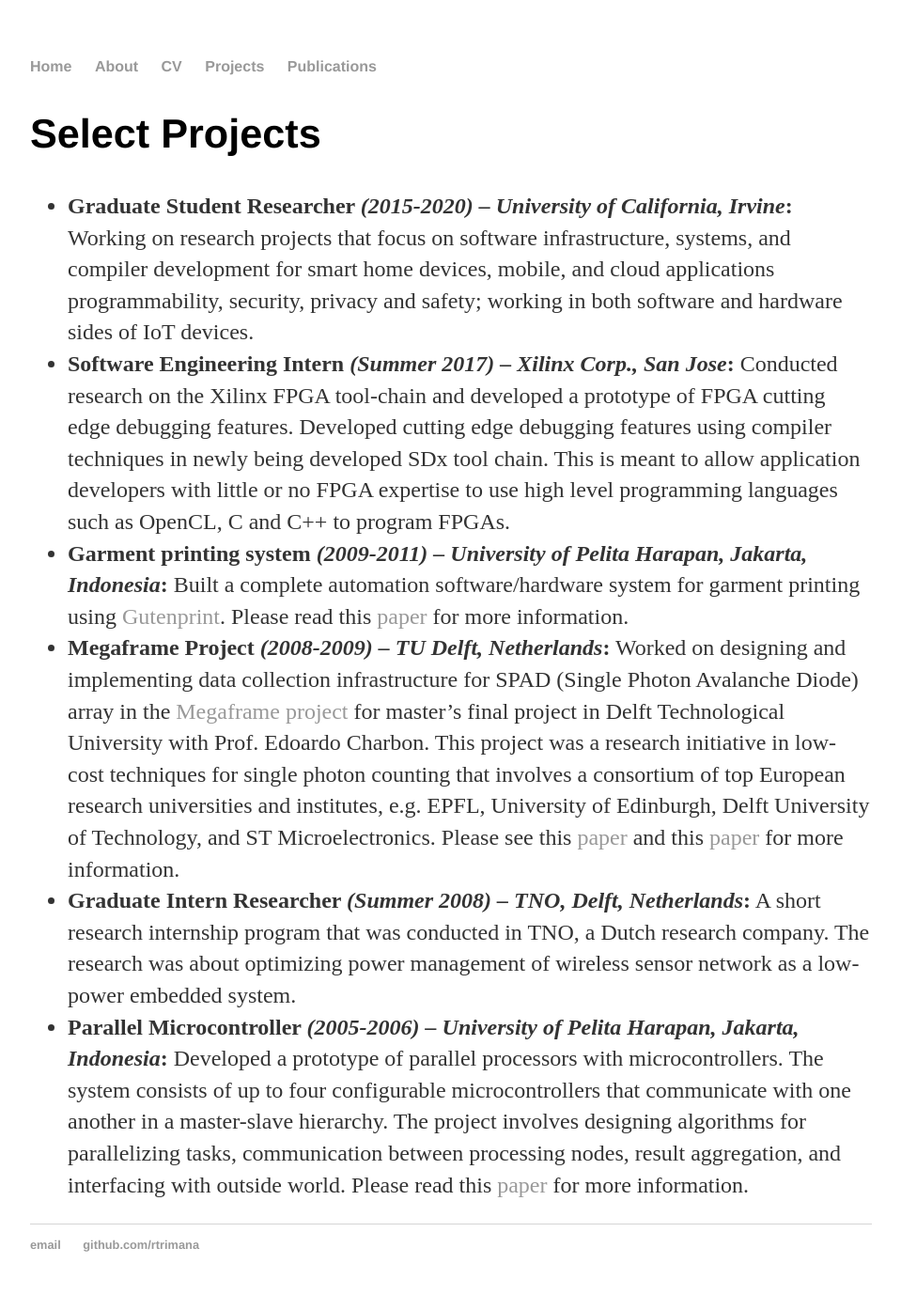
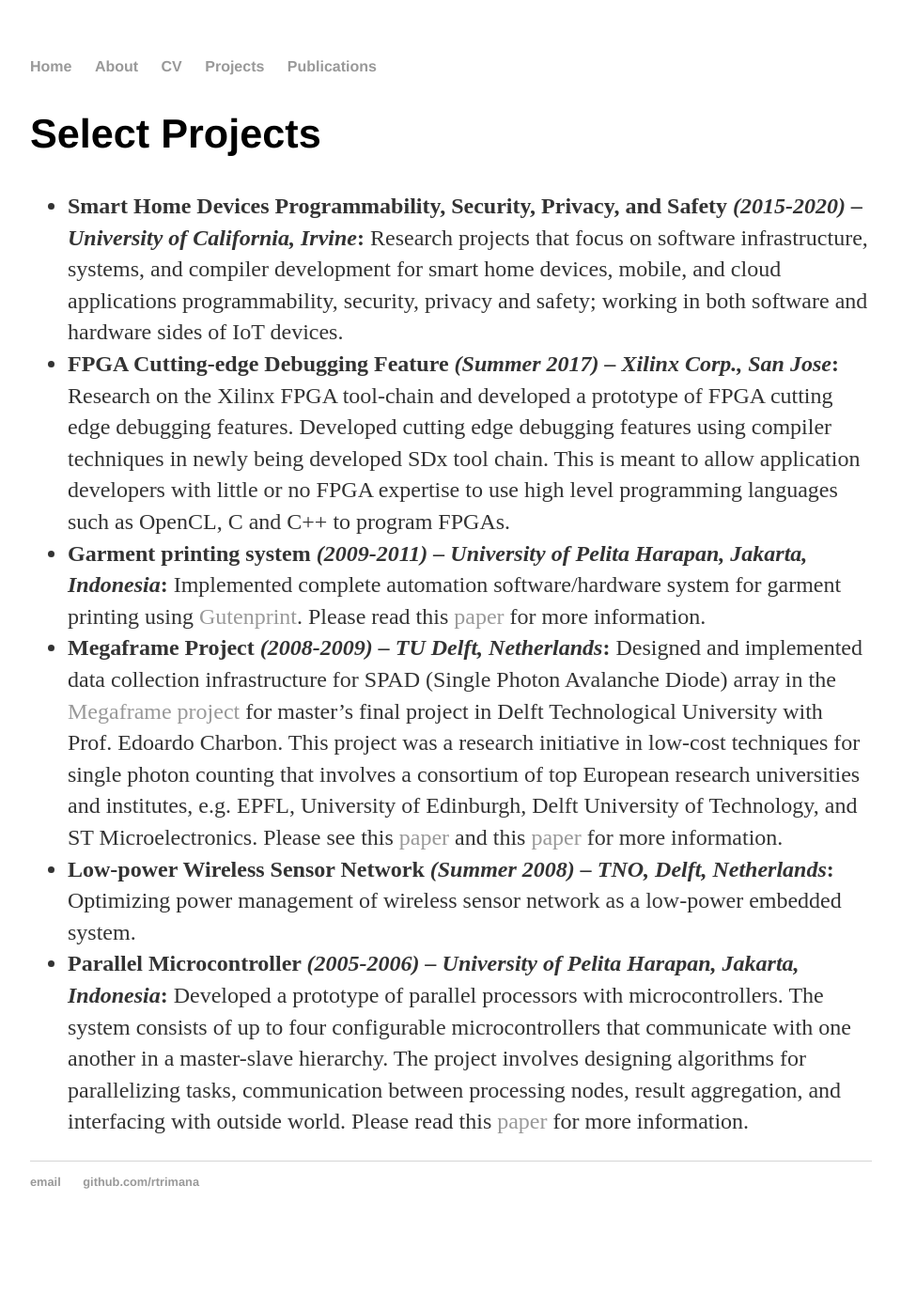
Before and after one commit to rtrimana/rahmaditrimananda.github.io, a Jekyll site: the page built from projects/index.html, in a window 1280 px wide. Shown: the whole page at 94% size, without its empty margins (160-1119 px from the left). Built offline with Jekyll 4.4.1, drawn with Linux system fonts in a browser that asks for light colours; after the commit the page ends 1327 px from its top, so only the background shows below that.

Commit message:
Update index.html

```diff
--- a/projects/index.html
+++ b/projects/index.html
@@ -5,11 +5,11 @@
 <div class="projects">
 	<h2>Select Projects</h2>
 		<ul>
-			<li><strong>Graduate Student Researcher <em>(2015-2020) – University of California, Irvine</em>:</strong> Working on research projects that focus on software infrastructure, systems, and compiler development for smart home devices, mobile, and cloud applications programmability, security, privacy and safety; working in both software and hardware sides of IoT devices.</li>
-			<li><strong>Software Engineering Intern <em>(Summer 2017) – Xilinx Corp., San Jose</em>:</strong> Conducted research on the Xilinx FPGA tool-chain and developed a prototype of FPGA cutting edge debugging features. Developed cutting edge debugging features using compiler techniques in newly being developed SDx tool chain. This is meant to allow application developers with little or no FPGA expertise to use high level programming languages such as OpenCL, C and C++ to program FPGAs.</li>
-			<li><strong>Garment printing system <em>(2009-2011) – University of Pelita Harapan, Jakarta, Indonesia</em>:</strong> Built a complete automation software/hardware system for garment printing using <a href="http://gimp-print.sourceforge.net/" target="_blank">Gutenprint</a>. Please read this <a href="http://repository.petra.ac.id/15699/1/Proceeding_Final.pdf#page=233" target="_blank">paper</a> for more information.</li>
-			<li><strong>Megaframe Project <em>(2008-2009) – TU Delft, Netherlands</em>:</strong> Worked on designing and implementing data collection infrastructure for SPAD (Single Photon Avalanche Diode) array in the <a href="http://www.megaframe.eu/" target="_blank">Megaframe project</a> for master’s final project in Delft Technological University with Prof. Edoardo Charbon. This project was a research initiative in low-cost techniques for single photon counting that involves a consortium of top European research universities and institutes, e.g. EPFL, University of Edinburgh, Delft University of Technology, and ST Microelectronics. Please see this <a href="https://ieeexplore.ieee.org/abstract/document/6176268/" target="_blank">paper</a> and this <a href="https://www.spiedigitallibrary.org/conference-proceedings-of-spie/7780/77801H/High-frame-rate-TCSPC-FLIM-using-a-novel-SPAD-based/10.1117/12.860769.full?SSO=1&tab=ArticleLink" target="_blank">paper</a> for more information.</li>
-			<li><strong>Graduate Intern Researcher <em>(Summer 2008) – TNO, Delft, Netherlands</em>:</strong> A short research internship program that was conducted in TNO, a Dutch research company. The research was about optimizing power management of wireless sensor network as a low-power embedded system.</li>
+			<li><strong>Smart Home Devices Programmability, Security, Privacy, and Safety <em>(2015-2020) – University of California, Irvine</em>:</strong> Research projects that focus on software infrastructure, systems, and compiler development for smart home devices, mobile, and cloud applications programmability, security, privacy and safety; working in both software and hardware sides of IoT devices.</li>
+			<li><strong>FPGA Cutting-edge Debugging Feature <em>(Summer 2017) – Xilinx Corp., San Jose</em>:</strong> Research on the Xilinx FPGA tool-chain and developed a prototype of FPGA cutting edge debugging features. Developed cutting edge debugging features using compiler techniques in newly being developed SDx tool chain. This is meant to allow application developers with little or no FPGA expertise to use high level programming languages such as OpenCL, C and C++ to program FPGAs.</li>
+			<li><strong>Garment printing system <em>(2009-2011) – University of Pelita Harapan, Jakarta, Indonesia</em>:</strong> Implemented complete automation software/hardware system for garment printing using <a href="http://gimp-print.sourceforge.net/" target="_blank">Gutenprint</a>. Please read this <a href="http://repository.petra.ac.id/15699/1/Proceeding_Final.pdf#page=233" target="_blank">paper</a> for more information.</li>
+			<li><strong>Megaframe Project <em>(2008-2009) – TU Delft, Netherlands</em>:</strong> Designed and implemented data collection infrastructure for SPAD (Single Photon Avalanche Diode) array in the <a href="http://www.megaframe.eu/" target="_blank">Megaframe project</a> for master’s final project in Delft Technological University with Prof. Edoardo Charbon. This project was a research initiative in low-cost techniques for single photon counting that involves a consortium of top European research universities and institutes, e.g. EPFL, University of Edinburgh, Delft University of Technology, and ST Microelectronics. Please see this <a href="https://ieeexplore.ieee.org/abstract/document/6176268/" target="_blank">paper</a> and this <a href="https://www.spiedigitallibrary.org/conference-proceedings-of-spie/7780/77801H/High-frame-rate-TCSPC-FLIM-using-a-novel-SPAD-based/10.1117/12.860769.full?SSO=1&tab=ArticleLink" target="_blank">paper</a> for more information.</li>
+			<li><strong>Low-power Wireless Sensor Network <em>(Summer 2008) – TNO, Delft, Netherlands</em>:</strong> Optimizing power management of wireless sensor network as a low-power embedded system.</li>
 			<li><strong>Parallel Microcontroller <em>(2005-2006) – University of Pelita Harapan, Jakarta, Indonesia</em>:</strong> Developed a prototype of parallel processors with microcontrollers. The system consists of up to four configurable microcontrollers that communicate with one another in a master-slave hierarchy. The project involves designing algorithms for parallelizing tasks, communication between processing nodes, result aggregation, and interfacing with outside world. Please read this <a href="https://yudiagusta.files.wordpress.com/2009/11/92-98-snsi06-16-parallel-microcontrolers-at89c52-parallel-processors-in-embedded-system-application-of-robotics.pdf" target="_blank">paper</a> for more information.</li>
 			</ul>
 
```
